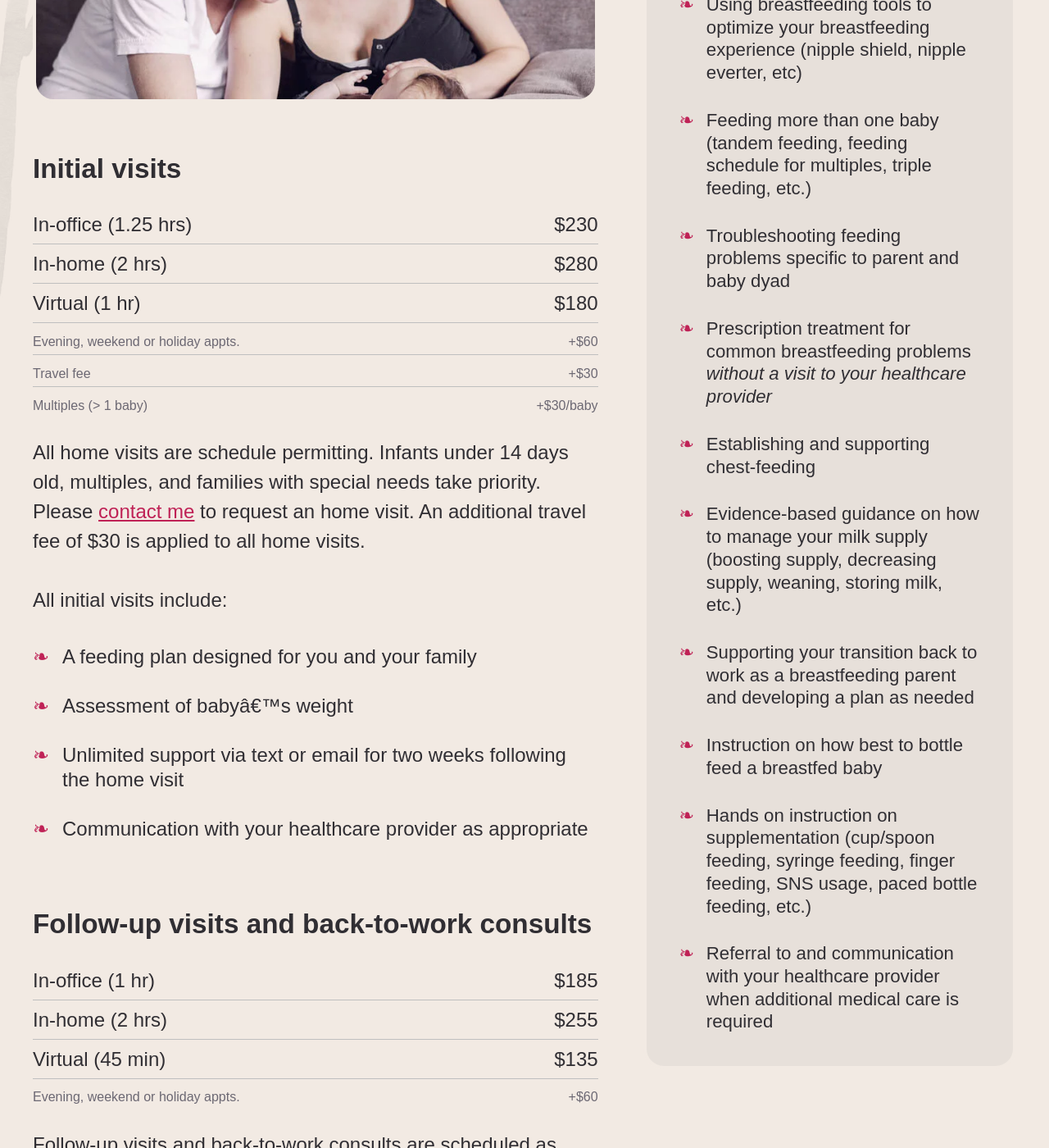
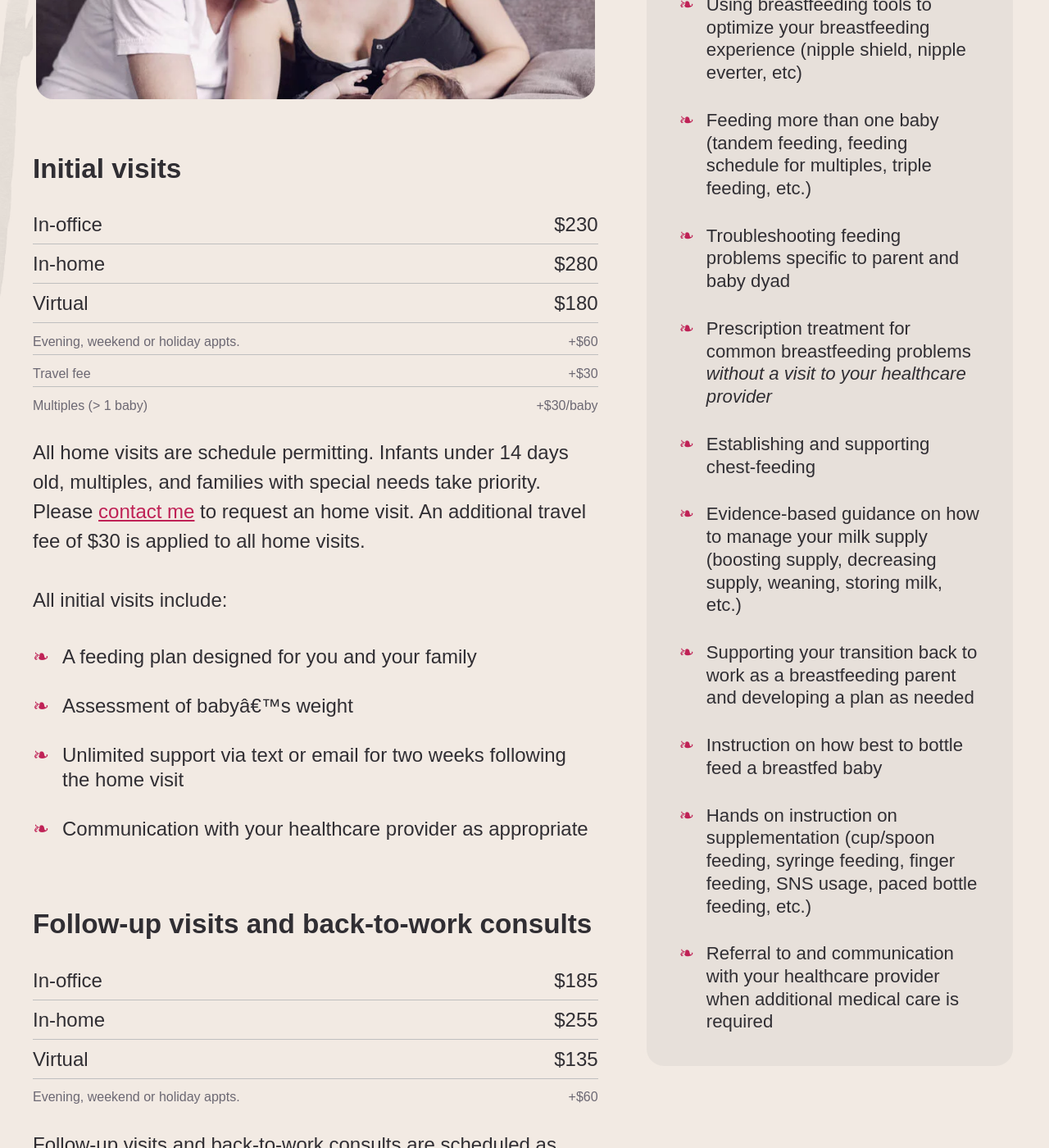
Before and after one commit to bellflowerlactation/bellflower, a Jekyll site: the page built from services.html, in a window 1280 px wide and 1400 px high, scrolled down 1186 px. Shown: the whole window at 82% size. Built offline with Jekyll 4.4.1, drawn with Linux system fonts in a browser that asks for light colours; some web fonts are replaced; some of the changed text lies outside the part shown.

Commit message:
Update services.html
Remove parenthetical appointment time estimates.

```diff
--- a/services.html
+++ b/services.html
@@ -40,15 +40,15 @@ title: Services
         <h2 id="initial-visits">Initial visits</h2>
         <table>
             <tr>
-                <td>In-office (1.25 hrs)</td>
+                <td>In-office</td>
                 <td class="u-ta:r">$230</td>
             </tr>
             <tr>
-                <td>In-home (2 hrs)</td>
+                <td>In-home</td>
                 <td class="u-ta:r">$280</td>
             </tr>
             <tr>
-                <td>Virtual (1 hr)</td>
+                <td>Virtual</td>
                 <td class="u-ta:r">$180</td>
             </tr>
             <tr class="u-tc:g u-fs:a2 u-lg-fs:r">
@@ -86,15 +86,15 @@ title: Services
         <h2 id="follow-up-visits">Follow-up visits and back-to-work consults</h2>
         <table>
             <tr>
-                <td>In-office (1 hr)</td>
+                <td>In-office</td>
                 <td class="u-ta:r">$185</td>
             </tr>
               <tr>
-                <td>In-home (2 hrs)</td>
+                <td>In-home</td>
                 <td class="u-ta:r">$255</td>
             </tr>
             <tr>
-                <td>Virtual (45 min)</td>
+                <td>Virtual</td>
                 <td class="u-ta:r">$135</td>
             </tr>
             <tr class="u-tc:g u-fs:a2 u-lg-fs:r">
@@ -119,7 +119,7 @@ title: Services
         <h2 id="general-consults">General consults</h2>
         <table>
             <tr>
-                <td>Phone (30 min)</td>
+                <td>Phone</td>
                 <td class="u-ta:r">$75</td>
             </tr>
             <tr>
@@ -143,7 +143,7 @@ title: Services
         <h2 id="prenatal-visits">Prenatal visits</h2>
         <table>
             <tr>
-                <td>Virtual (20 min)</td>
+                <td>Virtual</td>
                 <td class="u-ta:r">Free</td>
             </tr>
         </table>
```
